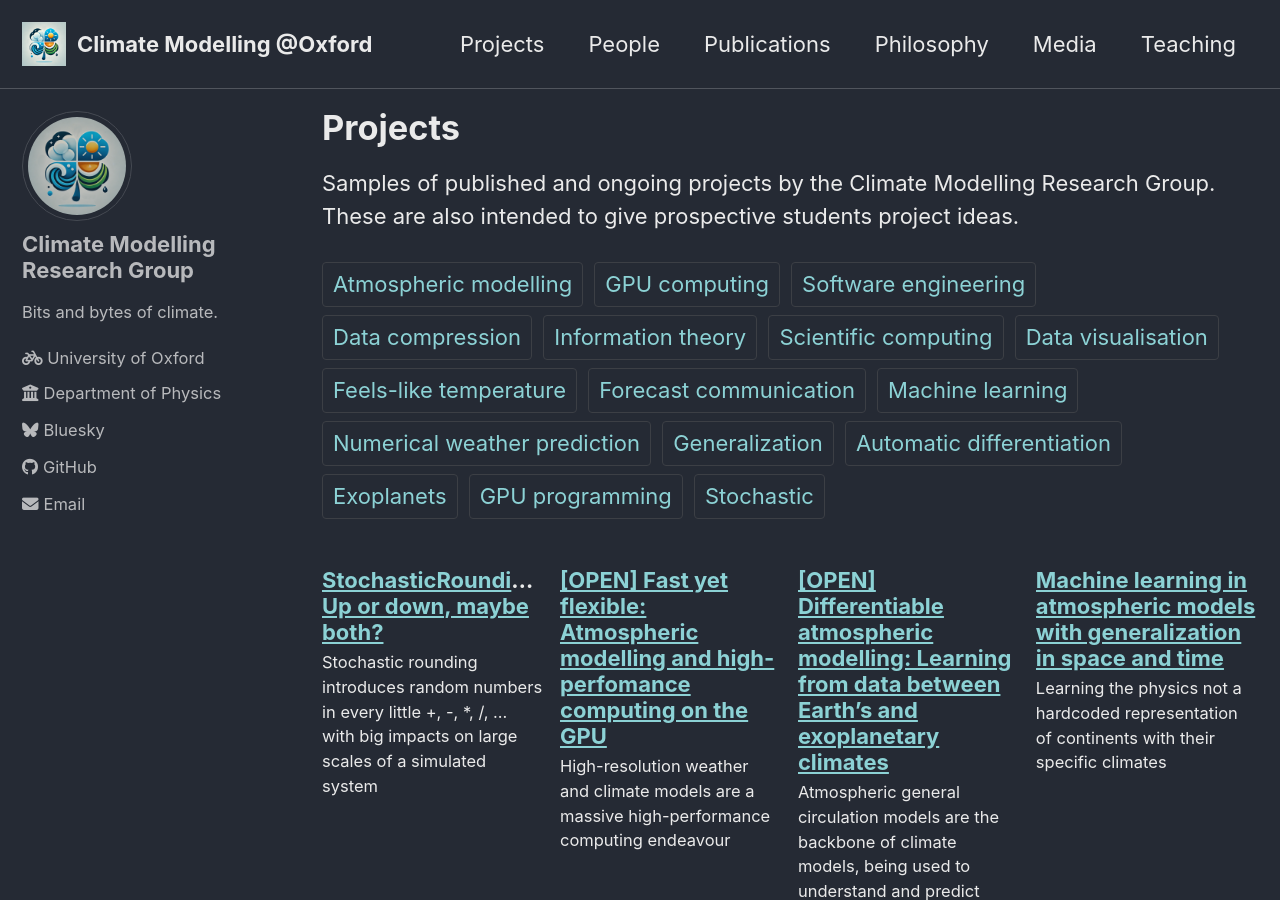
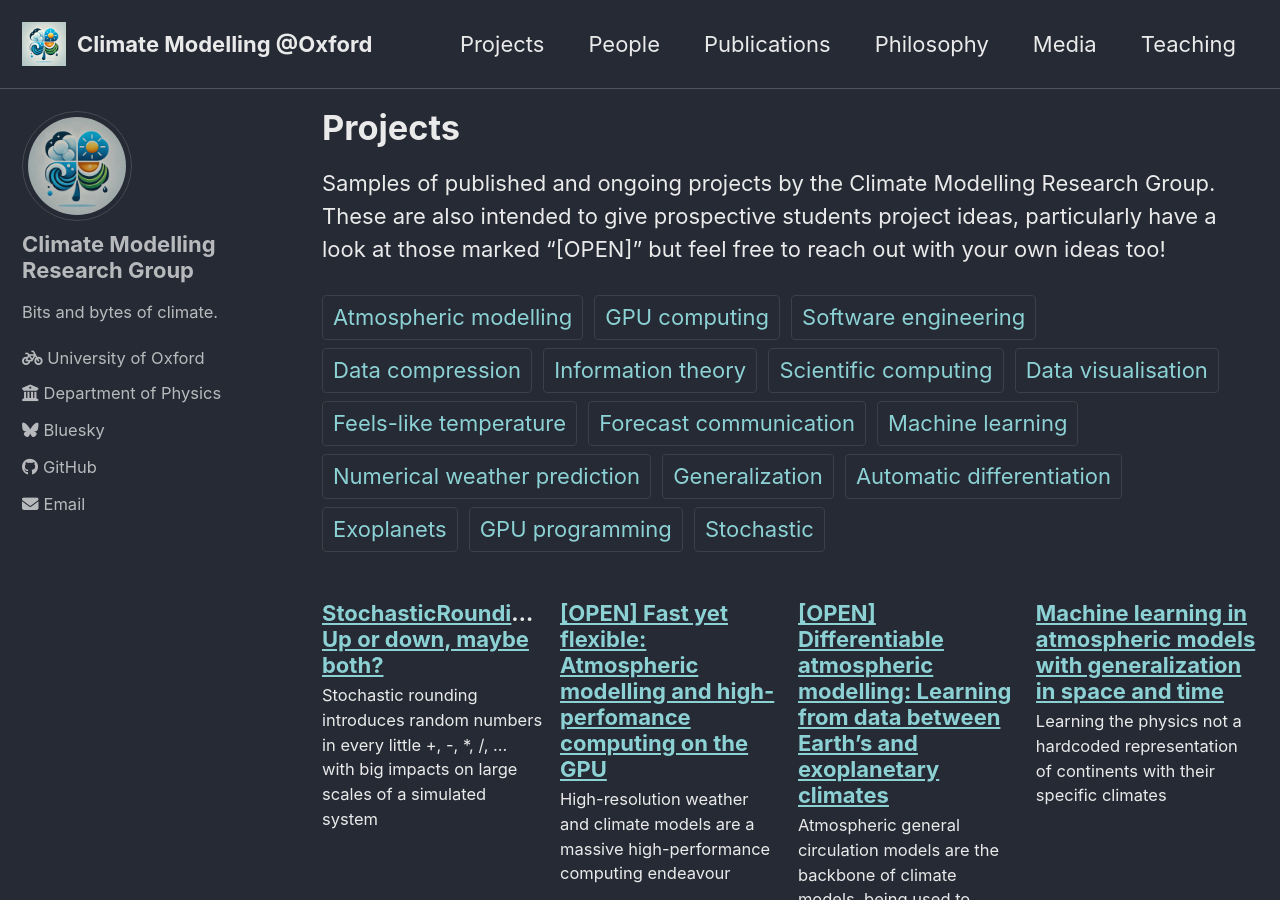
Before and after one commit to climate-modelling/climate-modelling.github.io, a Jekyll site: the page built from _pages/projects.md, in a window 1280 px wide and 900 px high. Built offline with Jekyll 4.4.1, drawn with Linux system fonts in a browser that asks for light colours; cached includes are drawn as plain includes.

Commit message:
Update project ideas section in projects.md
Enhanced the project ideas section for prospective students.

```diff
--- a/_pages/projects.md
+++ b/_pages/projects.md
@@ -7,8 +7,9 @@ classes: wide
 ---
 
 Samples of published and ongoing projects by the Climate Modelling Research Group.
-These are also intended to give prospective students project ideas.
-
+These are also intended to give prospective students project ideas, particularly
+have a look at those marked "[OPEN]" but feel free to reach out with your own
+ideas too!
 
 {% case site.tag_archive.type %}
   {% when "liquid" %}
```
